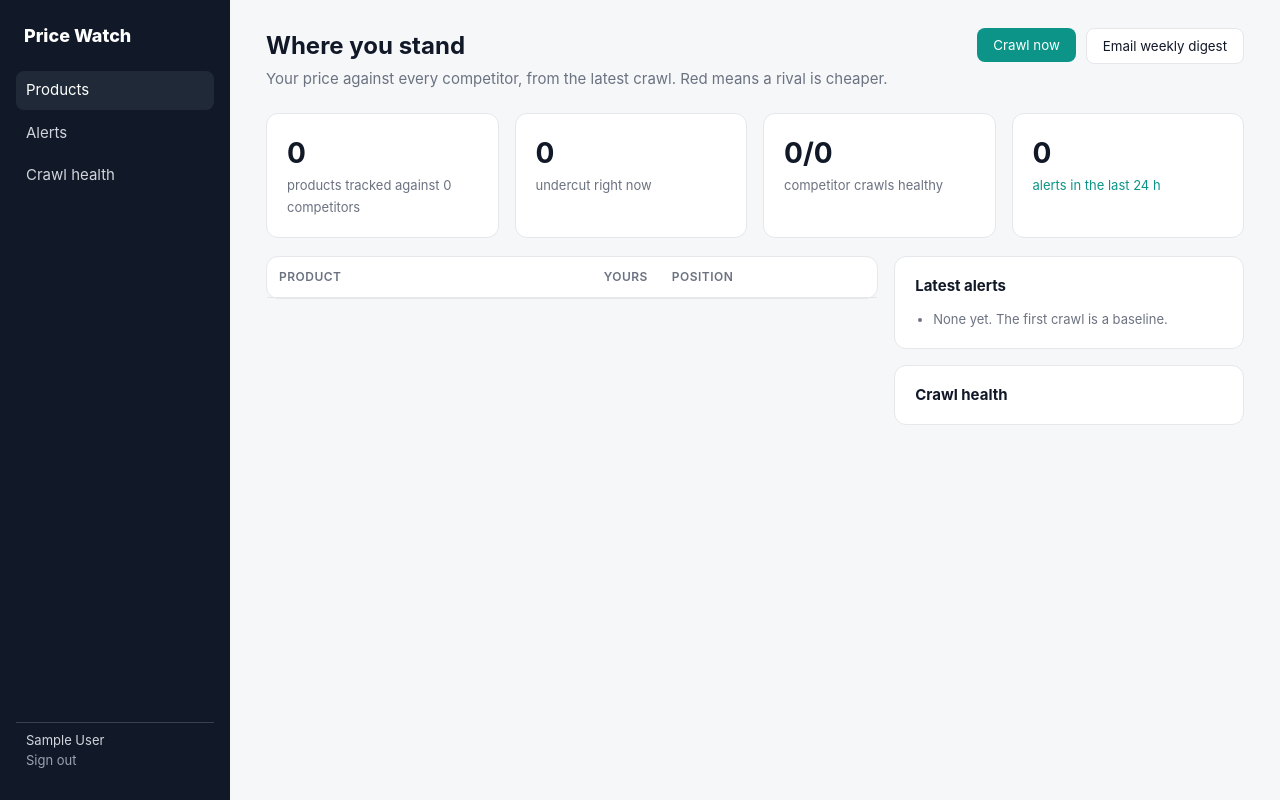
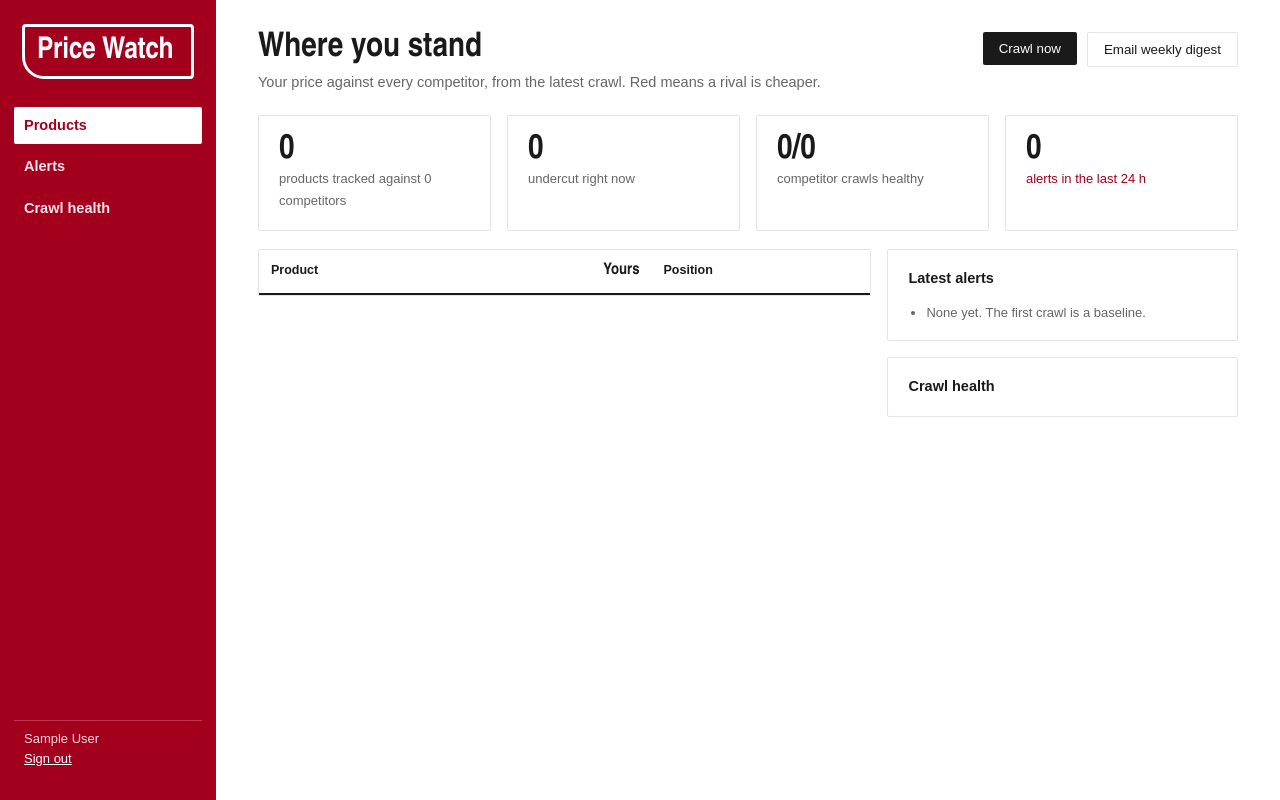
Before and after one commit to basartuncay/automation-portfolio, a FastAPI app: page / in a window 1280 px wide. Run offline with FastAPI, Linux system fonts and the light colour scheme; the visitor is signed in with stand-in values (Sample User, id 1); data comes from the database, SQL or seed files in the repository; data that the repository does not hold is empty.

Commit message:
Price Watch: own visual identity, shelf-label look: sale-red sidebar, condensed heavy figures, plain white working area
Screenshots and demo video re-recorded from the running stack; caption times moved to the new recording's
markers, and the video uses the panel's colours and type.

Co-Authored-By: Claude Opus 5.5 <noreply@anthropic.com>

```diff
--- a/projects/price-watch/price_watch/templates/base.html
+++ b/projects/price-watch/price_watch/templates/base.html
@@ -4,8 +4,8 @@
 <meta charset="utf-8"><meta name="viewport" content="width=device-width, initial-scale=1">
 <title>{% block title %}Price Watch{% endblock %}</title>
 <style>
-:root { --bg:#f6f7f9; --card:#fff; --ink:#111827; --mute:#6b7280; --line:#e5e7eb; --brand:#0d9488; --brand-soft:#f0fdfa;
-        --ok:#047857; --ok-soft:#ecfdf5; --warn:#b45309; --warn-soft:#fffbeb; --bad:#b91c1c; --bad-soft:#fef2f2; }
+:root { --bg:#ffffff; --card:#fff; --ink:#1a1a1a; --mute:#666666; --line:#e4e4e4; --brand:#a3001e; --brand-soft:#fbe6ea;
+        --ok:#1d7a4e; --ok-soft:#e6f4ec; --warn:#a35d00; --warn-soft:#fdf1dc; --bad:#a3001e; --bad-soft:#fbe6ea; }
 * { box-sizing: border-box; }
 body { margin:0; font:15px/1.5 Inter, system-ui, -apple-system, "Segoe UI", sans-serif; color:var(--ink); background:var(--bg); }
 a { color:var(--brand); text-decoration:none; } a:hover { text-decoration:underline; }
@@ -46,6 +46,27 @@ ol.sources li { margin-bottom:8px; } .timeline li { margin-bottom:8px; }
 .chip.ok { background:var(--ok-soft); color:var(--ok); } .chip.suspicious, .chip.price_drop, .chip.stock, .chip.scraper_check { background:var(--warn-soft); color:var(--warn); }
 .chip.failed, .chip.undercut, .chip.crawl_failed { background:var(--bad-soft); color:var(--bad); }
 .btns { display:flex; gap:10px; } .head { display:flex; justify-content:space-between; align-items:flex-start; gap:20px; }
+/* identity */
+body { font:14.5px/1.5 Arial, "Helvetica Neue", sans-serif; }
+.shell { grid-template-columns:216px 1fr; }
+nav { background:#a3001e; color:#ffd7de; padding:24px 14px; }
+nav .logo { color:#fff; font:800 30px/.95 "Avenir Next Condensed", "Arial Narrow", sans-serif; letter-spacing:-.01em; margin:0 8px 24px;
+            border:3px solid #fff; border-radius:4px 4px 4px 22px; padding:10px 12px; }
+nav a { color:#ffe3e8; border-radius:2px; font-weight:600; }
+nav a.on { background:#fff; color:#a3001e; } nav a:hover { background:#8a0019; color:#fff; } nav a.on:hover { background:#fff; color:#a3001e; }
+nav .count { background:#1a1a1a; }
+nav .me { border-top-color:#c4334f; color:#ffd7de; } nav .me button { color:#fff; text-decoration:underline; }
+main { padding:32px 42px; }
+h1 { font:700 34px/1.05 "Avenir Next Condensed", "Arial Narrow", sans-serif; }
+.card { border-radius:2px; border:1px solid #e4e4e4; }
+th { text-transform:none; letter-spacing:0; font-size:12.5px; color:#1a1a1a; border-bottom:2px solid #1a1a1a; }
+.num { font:600 16px/1.3 "Avenir Next Condensed", "Arial Narrow", sans-serif; }
+.cheaper { color:#a3001e; }
+.btn { border-radius:2px; background:#1a1a1a; } .btn.ghost { background:#fff; }
+.chip { border-radius:2px; } .stat b { font:700 34px/1 "Avenir Next Condensed", "Arial Narrow", sans-serif; }
+.tabs a { border-radius:2px; } .tabs a.on { background:#1a1a1a; border-color:#1a1a1a; }
+@media (max-width:760px) { .shell { grid-template-columns:1fr; } nav { flex-direction:row; flex-wrap:wrap; } nav .me { margin:0; } main { padding:20px 16px; } }
+a:focus-visible, button:focus-visible, input:focus-visible, select:focus-visible, textarea:focus-visible { outline:2px solid #a3001e; outline-offset:2px; }
 </style>
 </head>
 <body>
```
Also changed, not shown: projects/price-watch/demo/video/src/Composition.tsx (+13 -13 lines), projects/price-watch/demo/video/public/queue.png, 5 other files.
